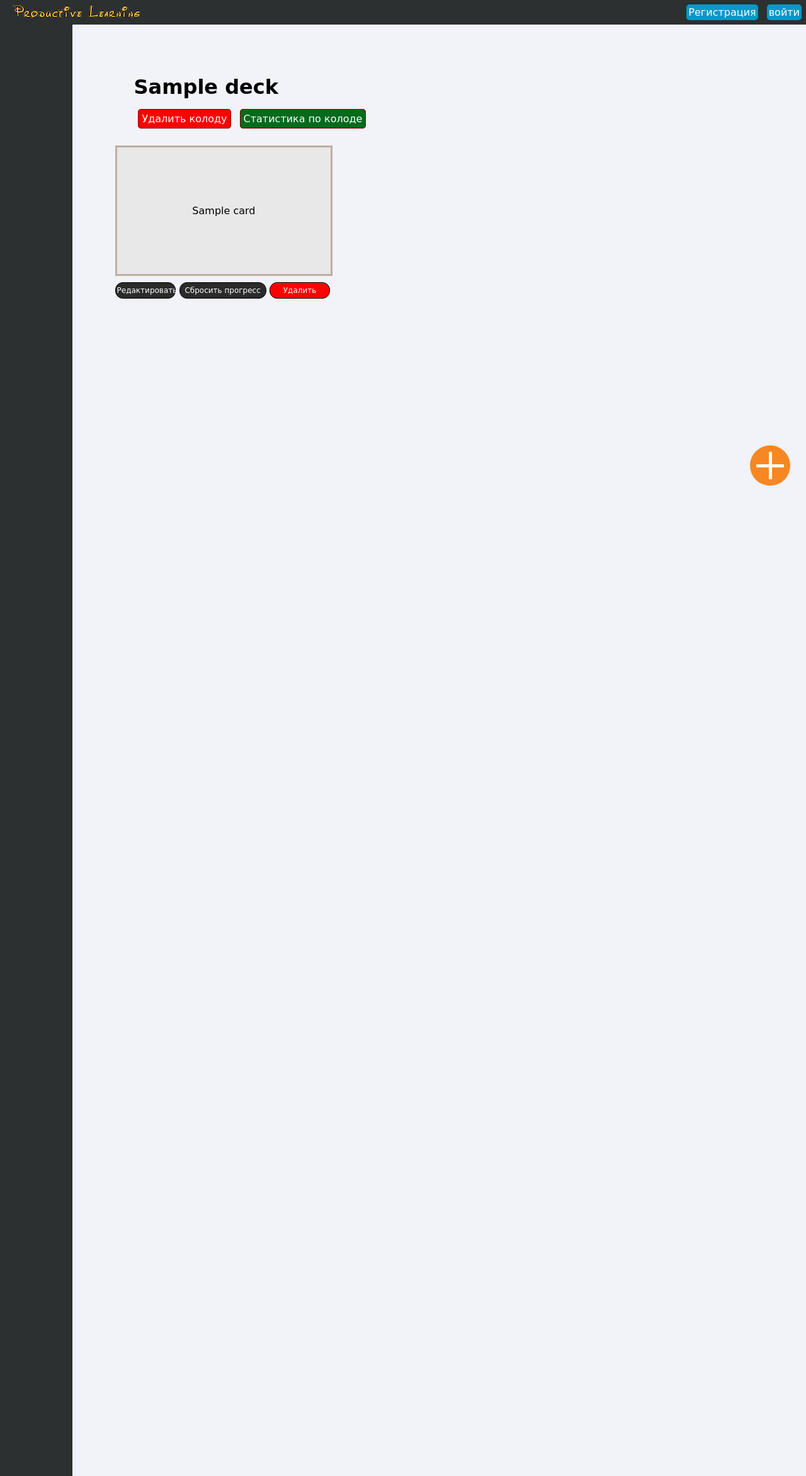
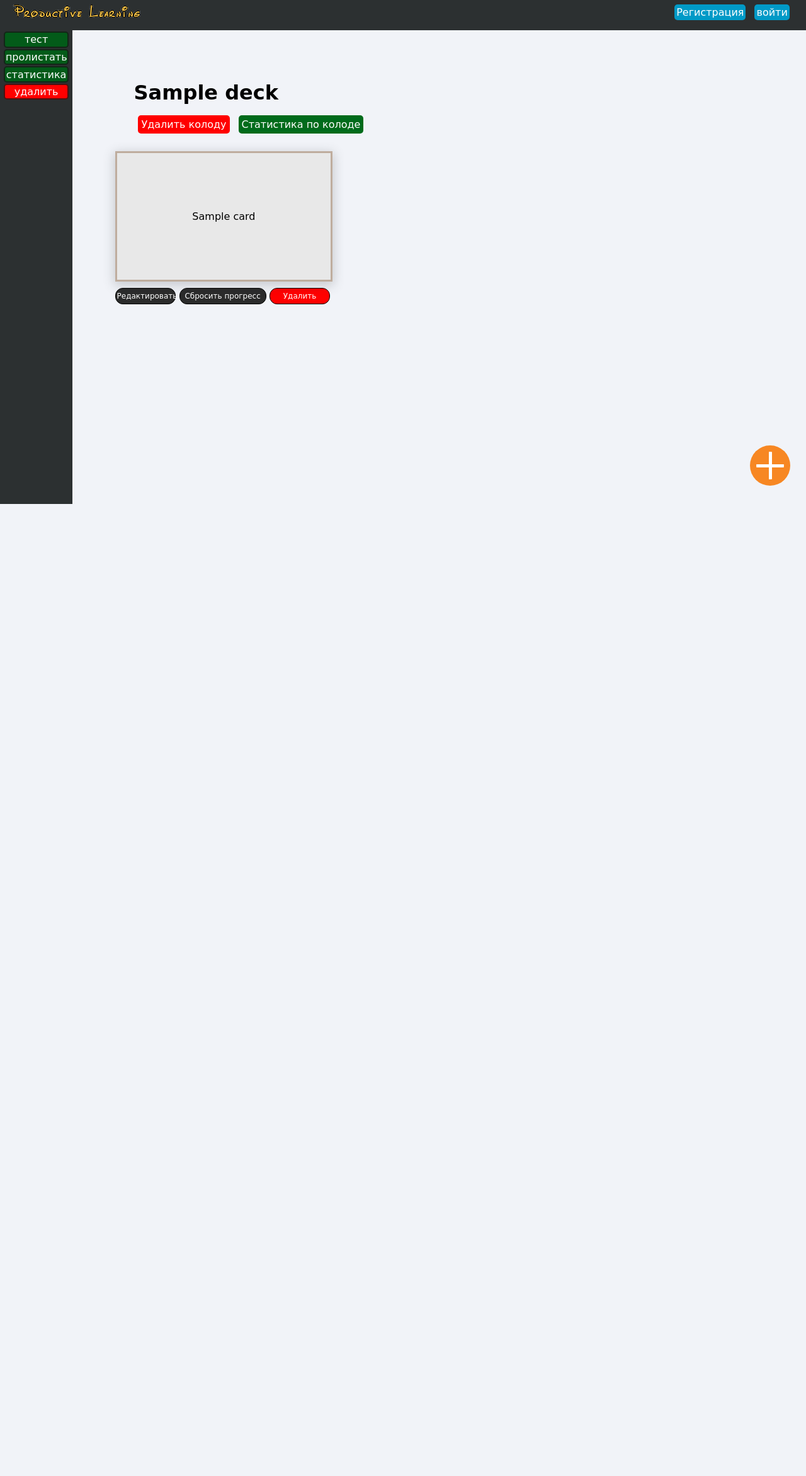
Before and after one commit to Akwinchester/Productive_Learning, a Django app: page /app_cards/deck/1 in a window 1280 px wide. Shown: the whole page at 63% size. After the commit the page ends 800 px from the top, so only its background shows below. Run offline with Django 4.2, Linux system fonts and the light colour scheme; tables that the repository leaves empty hold one stand-in row (values such as "Sample post").

Commit message:
Стартовый коммит. Провел renaming. Удалил представление отдельной карточки.

```diff
--- a/app_cards/services.py
+++ b/app_cards/services.py
@@ -1,5 +1,5 @@
 from .models import Cards, Categories, Decks
-#удаление карточек вынесено в отдельную функцию, так как связь между карточкой и колодой реализована, как многие ко многим
+
 def Create_category_decks_cards_test(user_id): #функция автоматически создающая категорию с двумя колодами
     name_test_category = 'Тестовая категория'
     Categories.objects.create(name_category=name_test_category, id_user_id=user_id).save()
@@ -19,7 +19,7 @@ def Create_category_decks_cards_test(user_id): #функция автомати
     card = Cards.objects.create(name_card='Карточка 4', content='Текст карточки 4', id_user_id=user_id)
     card.link_to_deck.add(deck_2)
     card.save()
-
+#удаление карточек вынесено в отдельную функцию, так как связь между карточкой и колодой реализована, как многие ко многим
 def Delete_cards_from_deck(user_id, deck_id):
     cards_for_delete = Cards.objects.filter(link_to_deck=deck_id)
     for card in cards_for_delete:
--- a/app_cards/static/app_cards/css/styles.css
+++ b/app_cards/static/app_cards/css/styles.css
@@ -14,8 +14,12 @@ body{
   clear: both;
 }
 .header{
-
+    position: fixed;
+    padding-right: 1.5vw;
     background-color: #2c3031;
+    width: 100vw;
+    height: 6vh;
+    z-index: 2;
 }
 
 .button_for_header{
@@ -50,10 +54,13 @@ body{
     background-color: #F78723FF;
 }
 .toolbar{
+    position: fixed;
     text-align: center;
     width: 9%;
-    aspect-ratio: 1/20;
-    float: left;    margin-right: 0.5%;
+    min-height: 94vh;
+    float: left;
+    margin-right: 0.5%;
+    margin-top: 6vh;
     background-color: #2c3031;
     color: white;
 }
@@ -65,16 +72,15 @@ body{
     padding: 5px 5px;
     border-radius: 5px;
     color:  white;
-    border: 1px darkred solid;
 }
-.link_category{
-    border: 1px solid rgba(24, 23, 23, 0.77);
+.button_for_toolbar{
+    border: 2px solid rgba(24, 23, 23, 0.77);
     background-color: #26292a;
     display: block;
-    margin-top: 1%;
+    margin-top: 2%;
     padding: 1%;
     width: 90%;
-    text-align: left;
+    text-align: center;
     margin-left: 5%;
     margin-right: 5%;
     text-decoration: none;
@@ -127,6 +133,8 @@ div.button_add{
     width: 86%;
     float: right;
     margin-right:  2%;
+    margin-top: 6vh;
+    z-index: 1;
 }
 .deck_container{
     width: 24%;
@@ -185,6 +193,7 @@ p.name_deck{
     position: relative;
     transition: transform 1s;
     transform-style: preserve-3d;
+    box-shadow: 0 4px 16px 2px #4043493b;
 
 
 }
--- a/app_cards/urls.py
+++ b/app_cards/urls.py
@@ -1,20 +1,19 @@
 from django.urls import path
-from .views import  Card, Add_card_to_deck, Update_card, Deck_gallery, Add_user, Login_user, Logout_user, \
-    Add_deck, Add_category, List_dekc_category, deltete_category, Create_test_set, Delete_deck, Delete_card
+from .views import   AddСardToDeck, UpdateCard, CardsByDeck, AddUser, LoginUser, logout_user, \
+    AddDeck, AddCategory, DeckByCategory, deltete_category, create_test_set, delete_deck, delete_card
 
 urlpatterns = [
-    path('home_page/<slug:category_id>/', List_dekc_category.as_view(), name='List_deck_category'),
-    path('card/<int:pk>', Card.as_view(), name='Card'),
-    path('deck/<int:deck_number>/add_card', Add_card_to_deck.as_view(), name='Add_card'),
-    path('card/<int:pk>/update_card', Update_card.as_view(), name='Update_card'),
-    path('deck/<int:deck_number>', Deck_gallery.as_view(), name='Deck_gallery'),
-    path('add_user/',Add_user.as_view(), name='Add_user'),
-    path('login/', Login_user.as_view(), name='Login_user'),
-    path('logout/', Logout_user, name='Logout_user'),
-    path('add_deck/<slug:category_id>', Add_deck.as_view(), name='Add_deck'),
-    path('add_category/', Add_category.as_view(), name='Add_category'),
+    path('home_page/<slug:category_id>/', DeckByCategory.as_view(), name='List_deck_category'),
+    path('deck/<int:deck_number>/add_card', AddСardToDeck.as_view(), name='Add_card'),
+    path('card/<int:pk>/update_card', UpdateCard.as_view(), name='Update_card'),
+    path('deck/<int:deck_number>', CardsByDeck.as_view(), name='Deck_gallery'),
+    path('add_user/', AddUser.as_view(), name='Add_user'),
+    path('login/', LoginUser.as_view(), name='Login_user'),
+    path('logout/', logout_user, name='Logout_user'),
+    path('add_deck/<slug:category_id>', AddDeck.as_view(), name='Add_deck'),
+    path('add_category/', AddCategory.as_view(), name='Add_category'),
     path('delete_category/<slug:category_id>', deltete_category, name='Delete_category'),
-    path('test_set/', Create_test_set, name='Create_test_set'),
-    path('deck_delete/<int:deck_number>/', Delete_deck, name='Delete_deck'),
-    path('<int:deck_number>/card_delete/<int:card_id>', Delete_card, name='Delete_card')
+    path('test_set/', create_test_set, name='Create_test_set'),
+    path('deck_delete/<int:deck_number>/', delete_deck, name='Delete_deck'),
+    path('<int:deck_number>/card_delete/<int:card_id>', delete_card, name='Delete_card')
 ]
--- a/app_cards/views.py
+++ b/app_cards/views.py
@@ -9,7 +9,7 @@ from django.contrib.auth import login, logout
 from .services import Delete_cards_from_category, Create_category_decks_cards_test, Delete_cards_from_deck
 
 
-class List_dekc_category(ListView):
+class DeckByCategory(ListView):
     model = Decks
     template_name = 'app_cards/List_decks_category.html'
     context_object_name = 'decks'
@@ -18,9 +18,14 @@ class List_dekc_category(ListView):
         if self.kwargs['category_id'] == 'all':
             return qs.filter(id_user_id = self.request.user.id)
         return qs.filter(id_category = self.kwargs['category_id'])
+
     def get_context_data(self, *, object_list=None, **kwargs):
         context = super().get_context_data(**kwargs)
         context['category_id'] = self.kwargs['category_id']
+        if self.kwargs['category_id'] != 'all':
+            context['category_id_int'] = int(self.kwargs['category_id'])
+        else:
+            context['category_id_int'] = -1
         context['random_card'] = Cards.objects.order_by('?').first()
         context['categories'] = Categories.objects.filter(id_user_id=self.request.user.id)
 
@@ -31,9 +36,9 @@ class List_dekc_category(ListView):
         return context
 
 
-class Deck_gallery(ListView):
+class CardsByDeck(ListView):
     model = Cards
-    template_name = 'app_cards/cards_list_test.html'
+    template_name = 'app_cards/deck_gallery.html'
     context_object_name = 'cards'
 
     def get_queryset(self):
@@ -47,18 +52,13 @@ class Deck_gallery(ListView):
         return context
 
 
-
-class Card(DetailView):
-    model = Cards
-    template_name = 'app_cards/card.html'
-    context_object_name = 'card'
-
-
-class Add_card_to_deck(CreateView):
+class AddСardToDeck(CreateView):
     model = Cards
     template_name = 'app_cards/add_card.html'
-    success_url = reverse_lazy('List_deck_category', args = ['all'])
+    # success_url = reverse_lazy('List_deck_category', args=[deck_number])
     fields = ('name_card', 'content')
+    def get_success_url(self):
+        return reverse_lazy('Deck_gallery', args=[self.kwargs['deck_number']])
     def form_valid(self, form):
         user_id = self.request.user.id
         card = form.save(commit=False)
@@ -68,7 +68,7 @@ class Add_card_to_deck(CreateView):
         return super().form_valid(form)
 
 
-class Update_card(UpdateView):
+class UpdateCard(UpdateView):
     model = Cards
     template_name = 'app_cards/update_card.html'
     fields = ['name_card', 'content']
@@ -76,7 +76,8 @@ class Update_card(UpdateView):
         qs = super().get_queryset()
         return qs.filter(id_user_id=self.request.user.id)
 
-class Add_user(CreateView):
+
+class AddUser(CreateView):
     form_class = Register_User
     template_name = 'app_cards/add_user.html'
     success_url = reverse_lazy('List_deck_category', args = ['all'])
@@ -87,20 +88,18 @@ class Add_user(CreateView):
         general_category.save()
         return redirect(reverse_lazy('List_deck_category', args=['all']))
 
-class Login_user(LoginView):
+
+class LoginUser(LoginView):
     form_class = AuthenticationForm
     template_name = 'app_cards/login.html'
     def get_success_url(self):
         return reverse_lazy('List_deck_category', args = ['all'])
 
-def Logout_user(request):
-    logout(request)
-    return redirect('Login_user')
 
-class Add_deck(CreateView):
+class AddDeck(CreateView):
     model = Decks
     fields = ['name_deck', 'id_category']
-    template_name = 'app_cards/Add_deck.html'
+    template_name = 'app_cards/add_deck.html'
     success_url = reverse_lazy('List_deck_category', args = ['all'])
     def form_valid(self, form):
         user_id = self.request.user.id
@@ -112,7 +111,8 @@ class Add_deck(CreateView):
             deck.id_category_id = self.kwargs['category_id']
         return super().form_valid(form)
 
-class Add_category(CreateView):
+
+class AddCategory(CreateView):
     model = Categories
     fields = ['name_category',]
     template_name = 'app_cards/add_category.html'
@@ -122,24 +122,34 @@ class Add_category(CreateView):
         category = form.save(commit=False)
         category.id_user_id = user_id
         return super().form_valid(form)
+
+
 def deltete_category(request, category_id):
     category = Categories.objects.get(id=category_id)
     Delete_cards_from_category(user_id=request.user.id, category_id=category_id)
     category.delete()
     return redirect(reverse_lazy('List_deck_category', args=['all']))
 
-def Create_test_set(request):
-    Create_category_decks_cards_test(request.user.id)
-    return  redirect(reverse_lazy('List_deck_category', args=['all']))
 
-def Delete_deck(request, deck_number):
+def delete_deck(request, deck_number):
     deck = Decks.objects.get(id=deck_number)
     category_id = deck.id_category_id
     Delete_cards_from_deck(request.user.id, deck_number)
     deck.delete()
     return redirect(reverse_lazy('List_deck_category', args=[category_id]))
 
-def Delete_card(request, card_id, deck_number):
+
+def delete_card(request, card_id, deck_number):
     card = Cards.objects.get(id=card_id)
     card.delete()
     return redirect(reverse_lazy('Deck_gallery', args=[deck_number]))
+
+
+def logout_user(request):
+    logout(request)
+    return redirect('Login_user')
+
+
+def create_test_set(request):
+    Create_category_decks_cards_test(request.user.id)
+    return  redirect(reverse_lazy('List_deck_category', args=['all']))
--- a/templates/app_cards/cards_list_test.html
+++ b/templates/app_cards/deck_gallery.html
@@ -1,5 +1,13 @@
 {% extends 'app_cards/base_header_tollbar.html' %}
 {% block title %} Карточки {% endblock %}
+{% block toolbar %}
+    <div class="group" style="background-color: #2c3031f5; text-align: left">
+        <a class="button_for_toolbar" style="background-color: #035b19; border-radius: 5px" href="#">тест</a>
+        <a class="button_for_toolbar" style="background-color: #035b19; border-radius: 5px" href="#">пролистать</a>
+        <a class="button_for_toolbar" style="background-color: #035b19; border-radius: 5px" href="#">статистика</a>
+        <a class="button_for_toolbar" style="background-color: red; border-radius: 5px" href="{% url 'Delete_deck' deck_number %}">удалить</a>
+    </div>
+{% endblock %}
 {% block content %}
     <div class="content_block">
          <div class="group" style="box-sizing: border-box; padding: 3%">
```
Also changed, not shown: app_cards/models.py (+8 -0 lines), templates/app_cards/List_decks_category.html (+11 -4 lines), templates/app_cards/card.html (deleted, +0 -7 lines), templates/app_cards/add_deck.html (renamed from templates/app_cards/Add_deck.html).
